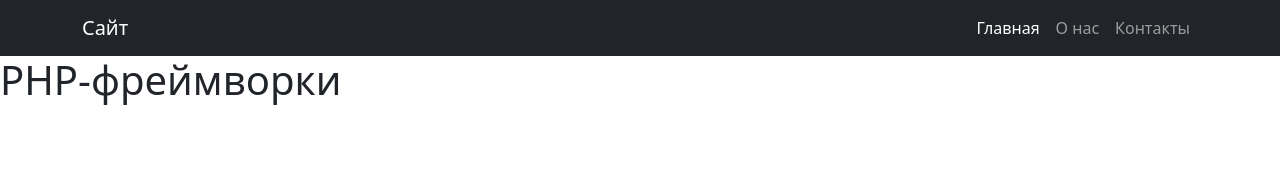
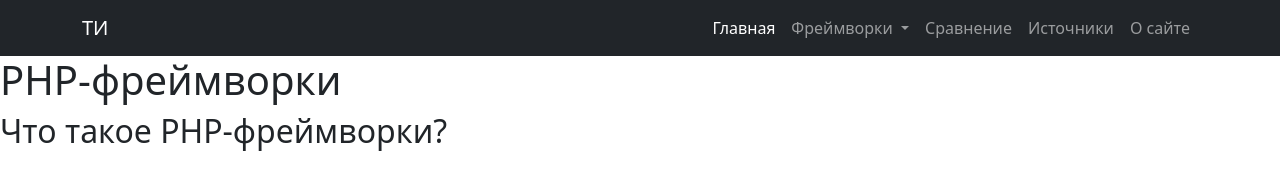
Before and after one commit to bttrbrd/PHP-frameworks-website, a plain HTML site: page index.html in a window 1280 px wide. Drawn offline with nearby package versions, Linux system fonts and the light colour scheme; files that its build step writes are made by us from their sources.

Commit message:
Обновленная навигационная панель

```diff
--- a/index.html
+++ b/index.html
@@ -1,9 +1,9 @@
 <!DOCTYPE html>
-<html lang="en">
+<html lang="ru">
 <head>
     <meta charset="UTF-8">
     <meta name="viewport" content="width=device-width, initial-scale=1.0">
-    <title>PHP-фреймворки</title>
+    <title>PHP-фреймворки - Главная</title>
     <!--Подключение Bootstrap-->
     <link href="https://cdn.jsdelivr.net/npm/bootstrap@5.3.8/dist/css/bootstrap.min.css" rel="stylesheet" integrity="sha384-sRIl4kxILFvY47J16cr9ZwB07vP4J8+LH7qKQnuqkuIAvNWLzeN8tE5YBujZqJLB" crossorigin="anonymous">
     <link rel="stylesheet" href="style.css">
@@ -12,26 +12,48 @@
     <!--Навигационная панель-->
     <nav class ="navbar navbar-expand-lg navbar-dark bg-dark">
         <div class="container">
-            <a class="navbar-brand" href="#">Сайт</a>
+            <a class="navbar-brand" href="#">ТИ</a>
+            <!--Для мобильных устройств-->
             <button class="navbar-toggler" type="button" data-bs-toggle="collapse" data-bs-target="#navbarNav">
                 <span class="navbar-toggler-icon"></span>
             </button>
+
             <div class="collapse navbar-collapse" id="navbarNav">
                 <ul class="navbar-nav ms-auto">
+
                     <li class="nav-item">
                         <a class="nav-link active" href="#">Главная</a>
                     </li>
+
+                    <li class="nav-item dropdown">
+                        <a class="nav-link dropdown-toggle" href="#" role="button" data-bs-toggle="dropdown">
+                            Фреймворки
+                        </a>
+                        <ul class="dropdown-menu">
+                            <li><a class="dropdown-item" href="laravel.html">Laravel</a></li>
+                            <li><a class="dropdown-item" href="yii.html">Yii</a></li>
+                            <li><a class="dropdown-item" href="symfony.html">Symfony</a></li>
+                            <li><a class="dropdown-item" href="codeigniter.html">CodeIgniter</a></li>
+                        </ul>
+                    </li>
+
                     <li class="nav-item">
-                        <a class="nav-link" href="#">О нас</a>
+                        <a class="nav-link" href="compare.html">Сравнение</a>
                     </li>
+
                     <li class="nav-item">
-                        <a class="nav-link" href="#">Контакты</a>
+                        <a class="nav-link" href="sources.html">Источники</a>
+                    </li>
+
+                    <li class="nav-item">
+                        <a class="nav-link" href="about.html">О сайте</a>
                     </li>
                 </ul>
             </div>
         </div>
     </nav>
     <h1> PHP-фреймворки</h1>
+    <h2> Что такое PHP-фреймворки?</h2>
 
     <script src="https://cdn.jsdelivr.net/npm/bootstrap@5.3.8/dist/js/bootstrap.bundle.min.js" integrity="sha384-FKyoEForCGlyvwx9Hj09JcYn3nv7wiPVlz7YYwJrWVcXK/BmnVDxM+D2scQbITxI" crossorigin="anonymous"></script>
 </body>
```
